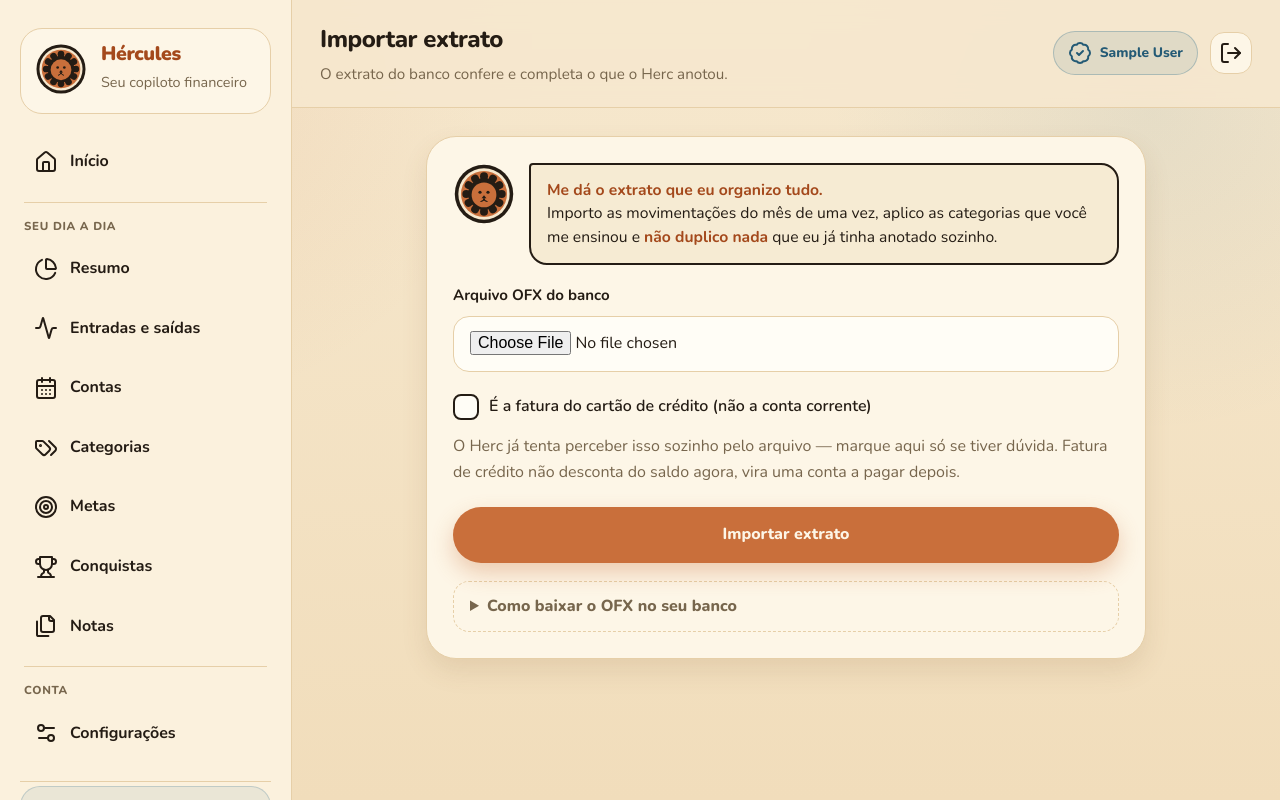
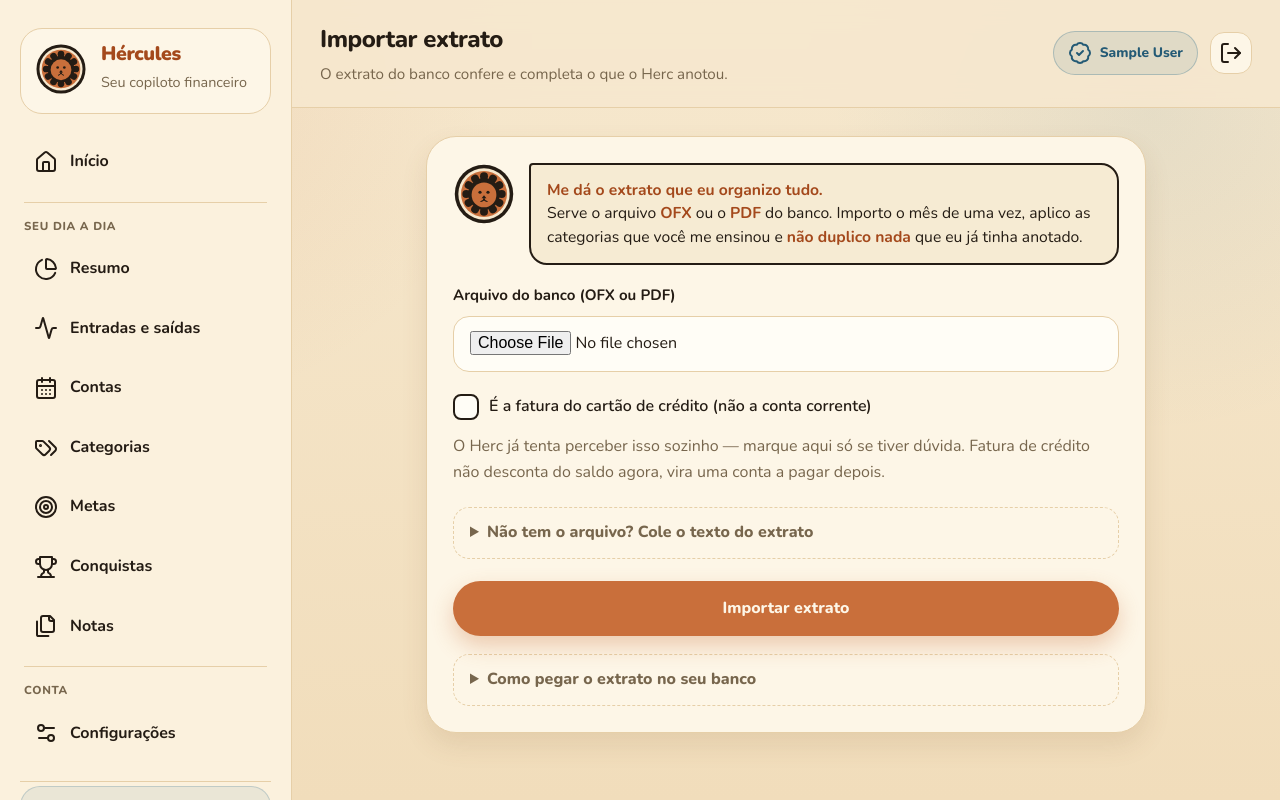
Before and after one commit to rjuan98/Hercules, a Flask app: page /importar in a window 1280 px wide. Run offline with Flask 3, Linux system fonts and the light colour scheme; the visitor is signed in with stand-in values (Sample User, id 1); data comes from the database, SQL or seed files in the repository.

Commit message:
Importar extrato em PDF (e colar texto), não só OFX
Motivo real: muito banco (Nubank inclusive) não deixa achar o OFX
fácil — só o PDF. O importador agora aceita OFX, PDF ou texto colado.

- extract_pdf_text (pypdf) lê PDFs de texto; PDF escaneado avisa e sugere OFX/colar.
- parse_bank_statement_text: parser tolerante de extrato brasileiro. Data
  lidera a linha (ou é cabeçalho de dia), valor em reais na linha, tipo pelo
  sinal '-' ou palavras ('recebido'=entrada; resto=gasto, mais seguro).
  Detecta fatura de cartão (marca no_credito, pula pagamento/estorno/total).
  Cada linha ganha um id sintético estável — reimportar o mesmo extrato não
  duplica, e a reconciliação com o que já foi anotado continua valendo.
- Rota /importar aceita .ofx/.qfx (parse_ofx) ou .pdf (pypdf+parser) ou o
  campo de texto colado. Checkbox de fatura força o modo crédito.
- Tela: aceita OFX ou PDF, campo "colar texto" como rede de segurança,
  instruções do Nubank (compartilhar → OFX/PDF → salvar/enviar).

Testado: parser em fatura e conta; extração real de um PDF gerado; pipeline
(dedup por id sintético, no_credito, saldo não desconta a fatura) e o caminho
de colar texto ponta a ponta pelo HTTP — saldo intacto, fatura no card certo.

Co-Authored-By: Claude Opus 4.8 <noreply@anthropic.com>

```diff
--- a/app.py
+++ b/app.py
@@ -3,6 +3,7 @@ from __future__ import annotations
 import base64
 import calendar
 import csv
+import hashlib
 import io
 import json
 import os
@@ -43,6 +44,11 @@ try:
     import requests as http_requests
 except ImportError:  # optional (necessário para a leitura de notas com IA)
     http_requests = None
+
+try:
+    from pypdf import PdfReader
+except ImportError:  # optional (necessário para importar extrato em PDF)
+    PdfReader = None
 
 # Leitura de notas com IA: liga sozinha quando a chave existir no ambiente
 ANTHROPIC_API_KEY = os.environ.get("ANTHROPIC_API_KEY")
@@ -446,6 +452,149 @@ def parse_ofx(content: str) -> list[dict[str, Any]]:
             "no_credito": is_credit_card_file,
         })
     return transactions
+
+
+# ------------------------
+# PDF / texto colado: quando o banco não dá OFX (ex.: Nubank só deixa achar o PDF)
+# ------------------------
+_PT_MONTHS = {"jan": 1, "fev": 2, "mar": 3, "abr": 4, "mai": 5, "jun": 6,
+              "jul": 7, "ago": 8, "set": 9, "out": 10, "nov": 11, "dez": 12}
+# Valor em reais: "1.234,56" (com milhar) ou "1234,56"/"12,50" (sem). Aceita "-" e "R$" antes.
+_BRL_VALUE_RE = re.compile(r"(-\s*)?R?\$?\s*((?:\d{1,3}(?:\.\d{3})+|\d+),\d{2})")
+_LEADING_DATE_DMY = re.compile(r"^(\d{1,2})/(\d{1,2})(?:/(\d{2,4}))?")
+_LEADING_DATE_DMON = re.compile(
+    r"^(\d{1,2})\s+(jan|fev|mar|abr|mai|jun|jul|ago|set|out|nov|dez)[a-zç]*\.?(?:\s+de)?\s*(\d{4})?",
+    re.IGNORECASE,
+)
+# Uma entrada de dinheiro (o resto é gasto): o extrato do banco usa estas palavras.
+_STATEMENT_ENTRADA_HINTS = ("recebid", "estorno", "devoluç", "devoluc", "reembolso",
+                            "cashback", "rendimento", "salário", "salario", "crédito em conta",
+                            "credito em conta", "deposito", "depósito")
+# Linhas de resumo/saldo que NÃO são transações — pular pra não somar saldo como gasto.
+_STATEMENT_SKIP_PREFIX = ("saldo", "total", "subtotal", "valor a pagar", "valor total",
+                          "limite", "fatura anterior", "pagamento recebido", "pagamento da fatura",
+                          "encargos e", "movimentações", "movimentacoes", "resumo")
+
+
+def extract_pdf_text(raw: bytes) -> str:
+    """Texto de um PDF de extrato. Só funciona em PDF de texto (não em PDF escaneado/imagem)."""
+    if PdfReader is None:
+        return ""
+    try:
+        reader = PdfReader(io.BytesIO(raw))
+        return "\n".join((page.extract_text() or "") for page in reader.pages)
+    except Exception:
+        return ""
+
+
+def _resolve_year(day: int, month: int, year: int | None, hoje: date) -> date | None:
+    if year is not None:
+        if year < 100:
+            year += 2000
+        try:
+            return date(year, month, day)
+        except ValueError:
+            return None
+    # Sem ano no extrato: usa o ano que deixa a data no passado recente (não no futuro).
+    for candidate in (hoje.year, hoje.year - 1):
+        try:
+            d = date(candidate, month, day)
+        except ValueError:
+            continue
+        if d <= hoje + timedelta(days=1):
+            return d
+    return None
+
+
+def _leading_date(line: str, hoje: date) -> date | None:
+    """Data só quando lidera a linha (convenção de extrato) — evita pegar '2/6' de 'Parcela 2/6'."""
+    m = _LEADING_DATE_DMON.match(line)
+    if m:
+        month = _PT_MONTHS.get(m.group(2).lower()[:3])
+        if month:
+            yr = int(m.group(3)) if m.group(3) else None
+            return _resolve_year(int(m.group(1)), month, yr, hoje)
+    m = _LEADING_DATE_DMY.match(line)
+    if m:
+        yr = int(m.group(3)) if m.group(3) else None
+        return _resolve_year(int(m.group(1)), int(m.group(2)), yr, hoje)
+    return None
+
+
+def _strip_leading_date(text: str) -> str:
+    text = _LEADING_DATE_DMON.sub("", text.strip(), count=1)
+    text = _LEADING_DATE_DMY.sub("", text.strip(), count=1)
+    return text.strip()
+
+
+def parse_bank_statement_text(text: str, forcar_credito: bool = False) -> list[dict[str, Any]]:
+    """Lê o texto de um extrato (de PDF ou colado) e devolve transações no mesmo formato do OFX.
+    Estratégia tolerante: a data lidera a linha (ou é um cabeçalho de dia); o valor é o número
+    em reais na linha; o tipo vem do sinal '-' ou de palavras como 'recebido'. Sem certeza,
+    assume GASTO (mais seguro num app que controla gastos). Cada linha ganha um id sintético
+    pra reimportar o mesmo extrato não duplicar. O que não der pra situar no tempo é descartado."""
+    low_all = text.lower()
+    is_credit = forcar_credito or bool(
+        re.search(r"cart[aã]o de cr[eé]dito", low_all)
+        or ("fatura" in low_all and ("vencimento" in low_all or "transaç" in low_all or "transac" in low_all))
+    )
+    hoje = date.today()
+    current_date: date | None = None
+    seq_counter: dict[tuple, int] = {}
+    items: list[dict[str, Any]] = []
+
+    for raw_line in text.splitlines():
+        line = raw_line.strip()
+        if not line:
+            continue
+        d = _leading_date(line, hoje)
+        if d:
+            current_date = d
+        low = line.lower()
+        if low.startswith(_STATEMENT_SKIP_PREFIX):
+            continue
+        val_matches = list(_BRL_VALUE_RE.finditer(line))
+        if not val_matches:
+            continue
+        vm = val_matches[-1]  # o valor da transação costuma ser o último número da linha
+        valor = float(vm.group(2).replace(".", "").replace(",", "."))
+        if valor <= 0:
+            continue
+        the_date = current_date or d
+        if the_date is None:
+            continue  # sem data não dá pra situar no tempo com segurança
+        neg = bool(vm.group(1))
+
+        if is_credit:
+            # Numa fatura, pagamento/estorno abatem a conta — não são compras, então pulamos.
+            if any(k in low for k in ("pagamento", "estorno", "crédito", "credito")):
+                continue
+            tipo, no_cred = "saida", True
+        elif neg:
+            tipo, no_cred = "saida", False
+        elif any(h in low for h in _STATEMENT_ENTRADA_HINTS):
+            tipo, no_cred = "entrada", False
+        else:
+            tipo, no_cred = "saida", False
+
+        desc = (line[:vm.start()] + " " + line[vm.end():]).strip()
+        desc = _strip_leading_date(desc)
+        desc = re.sub(r"\s{2,}", " ", desc).strip(" -–—\t")
+        desc = sanitize_text(desc)[:120] or "Movimentação importada"
+
+        key = (the_date.isoformat(), tipo, round(valor, 2), desc)
+        seq = seq_counter.get(key, 0)
+        seq_counter[key] = seq + 1
+        fitid = "PDF-" + hashlib.sha1(f"{key}|{seq}".encode("utf-8")).hexdigest()[:20]
+        items.append({
+            "valor": valor,
+            "tipo": tipo,
+            "data": the_date.isoformat(),
+            "descricao": desc,
+            "fitid": fitid,
+            "no_credito": no_cred,
+        })
+    return items
 
 
 def import_ofx_transactions(user_id: int, items: list[dict[str, Any]], forcar_credito: bool = False) -> dict[str, int]:
@@ -2893,23 +3042,43 @@ def delete_transacao(tx_id):
 def importar_ofx():
     user = current_user()
     if request.method == "POST":
+        forcar_credito = bool(request.form.get("fatura_cartao"))
         arquivo = request.files.get("arquivo")
-        if not arquivo or not arquivo.filename:
-            flash("Escolha o arquivo OFX exportado do seu banco.")
+        texto_colado = (request.form.get("texto_extrato") or "").strip()
+        items = None
+
+        if arquivo and arquivo.filename:
+            nome = arquivo.filename.lower()
+            raw = arquivo.read()
+            if nome.endswith((".ofx", ".qfx")):
+                try:
+                    content = raw.decode("utf-8")
+                except UnicodeDecodeError:
+                    content = raw.decode("latin-1", errors="replace")
+                items = parse_ofx(content)
+            elif nome.endswith(".pdf"):
+                if PdfReader is None:
+                    flash("A leitura de PDF ainda não está ativa neste servidor (falta a biblioteca pypdf).")
+                    return redirect(url_for("importar_ofx"))
+                texto = extract_pdf_text(raw)
+                if not texto.strip():
+                    flash("Não consegui ler texto nesse PDF — pode ser um PDF escaneado (imagem). "
+                          "Tente o arquivo OFX, ou copie o texto do extrato e cole no campo abaixo.")
+                    return redirect(url_for("importar_ofx"))
+                items = parse_bank_statement_text(texto, forcar_credito=forcar_credito)
+            else:
+                flash("Envie um arquivo .ofx, .qfx ou .pdf — ou cole o texto do extrato.")
+                return redirect(url_for("importar_ofx"))
+        elif texto_colado:
+            items = parse_bank_statement_text(texto_colado, forcar_credito=forcar_credito)
+        else:
+            flash("Escolha o arquivo do extrato (OFX ou PDF) ou cole o texto do extrato.")
             return redirect(url_for("importar_ofx"))
-        if not arquivo.filename.lower().endswith((".ofx", ".qfx")):
-            flash("O arquivo precisa ser .ofx (exportado do app do banco).")
+
+        if not items:
+            flash("Não encontrei movimentações. Confirme que é um extrato do banco "
+                  "(com datas e valores) — se for PDF escaneado, tente o OFX ou cole o texto.")
             return redirect(url_for("importar_ofx"))
-        raw = arquivo.read()
-        try:
-            content = raw.decode("utf-8")
-        except UnicodeDecodeError:
-            content = raw.decode("latin-1", errors="replace")
-        items = parse_ofx(content)
-        if not items:
-            flash("Não encontrei movimentações nesse arquivo. Confirme que é um extrato OFX.")
-            return redirect(url_for("importar_ofx"))
-        forcar_credito = bool(request.form.get("fatura_cartao"))
         detectou_credito = any(item.get("no_credito") for item in items)
         stats = import_ofx_transactions(user["id"], items, forcar_credito=forcar_credito)
         with get_db() as db:
--- a/requirements.txt
+++ b/requirements.txt
@@ -3,3 +3,4 @@ Werkzeug>=3.0.0
 gunicorn>=22.0.0
 Authlib>=1.3.0
 requests>=2.31.0
+pypdf>=4.0.0
--- a/templates/importar.html
+++ b/templates/importar.html
@@ -9,37 +9,53 @@
         <img src="{{ url_for('static', filename='herc.svg', v='2') }}" alt="Herc" class="hercules-avatar">
         <div class="hercules-bubble">
             <strong>Me dá o extrato que eu organizo tudo.</strong><br>
-            Importo as movimentações do mês de uma vez, aplico as categorias que você me ensinou
-            e <strong>não duplico nada</strong> que eu já tinha anotado sozinho.
+            Serve o arquivo <strong>OFX</strong> ou o <strong>PDF</strong> do banco. Importo o mês de uma vez,
+            aplico as categorias que você me ensinou e <strong>não duplico nada</strong> que eu já tinha anotado.
         </div>
     </div>
 
     <form method="POST" enctype="multipart/form-data" class="form-grid">
         <input type="hidden" name="csrf_token" value="{{ csrf_token() }}">
         <div class="form-group">
-            <label for="arquivo">Arquivo OFX do banco</label>
-            <input id="arquivo" type="file" name="arquivo" accept=".ofx,.qfx" required>
+            <label for="arquivo">Arquivo do banco (OFX ou PDF)</label>
+            <input id="arquivo" type="file" name="arquivo" accept=".ofx,.qfx,.pdf">
         </div>
         <label style="display:flex; align-items:center; gap:10px; font-weight:600; cursor:pointer;">
             <input type="checkbox" name="fatura_cartao" value="1">
             É a fatura do cartão de crédito (não a conta corrente)
         </label>
         <p class="helper-text" style="margin-top:-8px;">
-            O Herc já tenta perceber isso sozinho pelo arquivo — marque aqui só se tiver dúvida.
+            O Herc já tenta perceber isso sozinho — marque aqui só se tiver dúvida.
             Fatura de crédito não desconta do saldo agora, vira uma conta a pagar depois.
         </p>
+
+        <details class="form-advanced">
+            <summary>Não tem o arquivo? Cole o texto do extrato</summary>
+            <p class="helper-text" style="margin:10px 0;">
+                Selecione as movimentações no app/site do banco (ou no PDF), copie e cole aqui.
+                O Herc lê linha por linha do mesmo jeito.
+            </p>
+            <textarea name="texto_extrato" rows="6" placeholder="Ex.:
+05 JUN PADARIA R$ 12,50
+06 JUN mercado R$ 80,00"></textarea>
+        </details>
+
         <button type="submit" class="button button-primary" style="width:100%;">Importar extrato</button>
     </form>
 
     <details class="form-advanced" style="margin-top:18px;">
-        <summary>Como baixar o OFX no seu banco</summary>
+        <summary>Como pegar o extrato no seu banco</summary>
         <ul style="margin:12px 0 0; padding-left:20px; line-height:1.9;">
-            <li><strong>Nubank:</strong> app → aba da conta → Extrato → ícone de compartilhar → Exportar → OFX.</li>
-            <li><strong>Itaú / Bradesco / Caixa / BB:</strong> internet banking → Extrato → Salvar/Exportar → formato OFX (ou "Money").</li>
-            <li><strong>Inter / C6:</strong> app → Extrato → Exportar → OFX.</li>
+            <li><strong>Nubank:</strong> app → aba da conta → Extrato → ícone de compartilhar (canto superior) →
+                escolha <strong>OFX</strong> ou <strong>PDF</strong>. Como o Nubank abre a tela de
+                compartilhar, mande direto pro Hércules ou toque em "Salvar em Arquivos" e depois envie aqui.</li>
+            <li><strong>Itaú / Bradesco / Caixa / BB:</strong> internet banking → Extrato → Salvar/Exportar →
+                OFX (ou "Money"); se só tiver PDF, serve também.</li>
+            <li><strong>Inter / C6:</strong> app → Extrato → Exportar → OFX ou PDF.</li>
         </ul>
         <p class="helper-text" style="margin-top:10px;">
-            Dica: uma vez por semana ou por mês já basta — o dia a dia a captura automática cobre.
+            PDF escaneado (foto de papel) não dá — nesse caso use o OFX ou cole o texto.
+            Uma vez por semana ou por mês já basta.
         </p>
     </details>
 </section>
```
